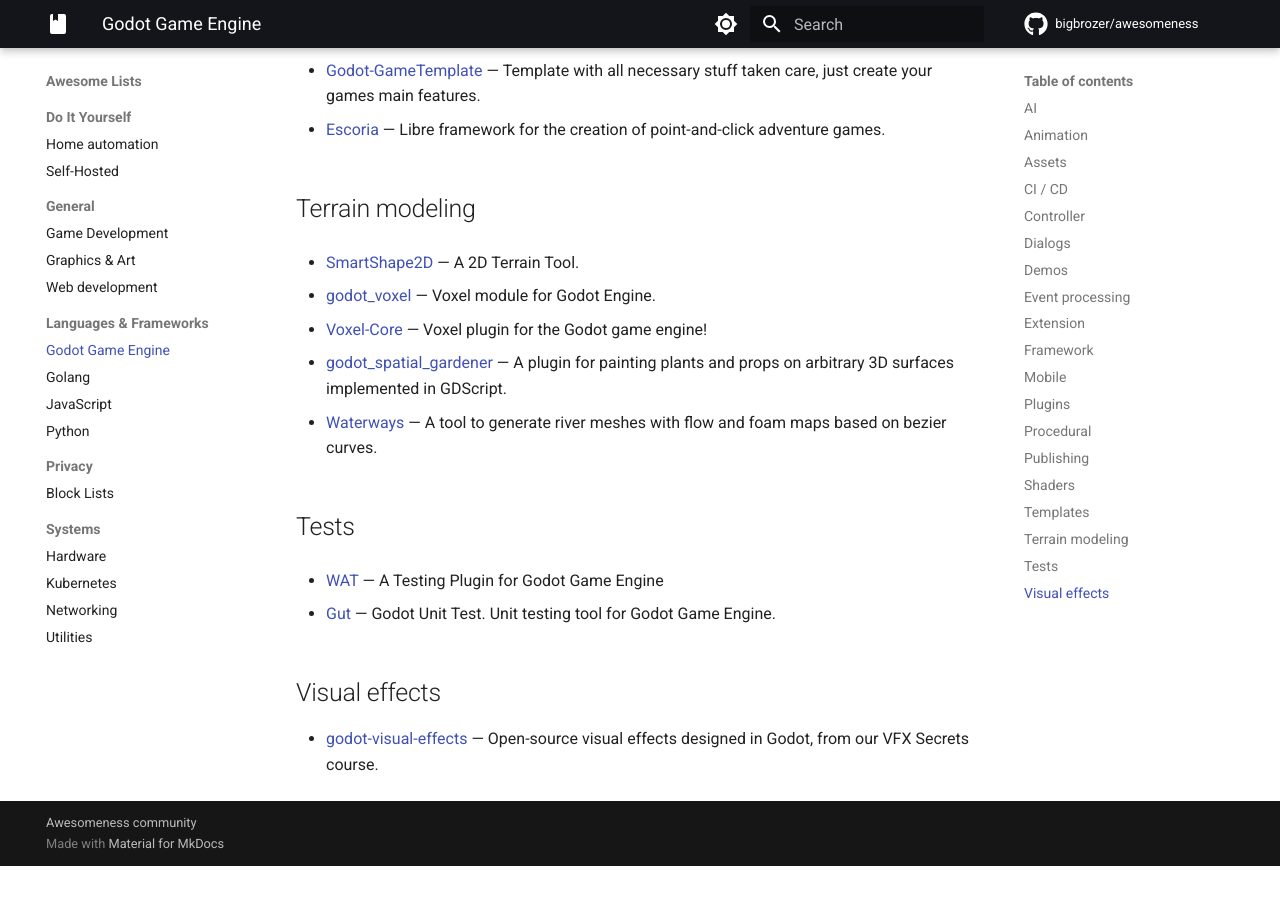
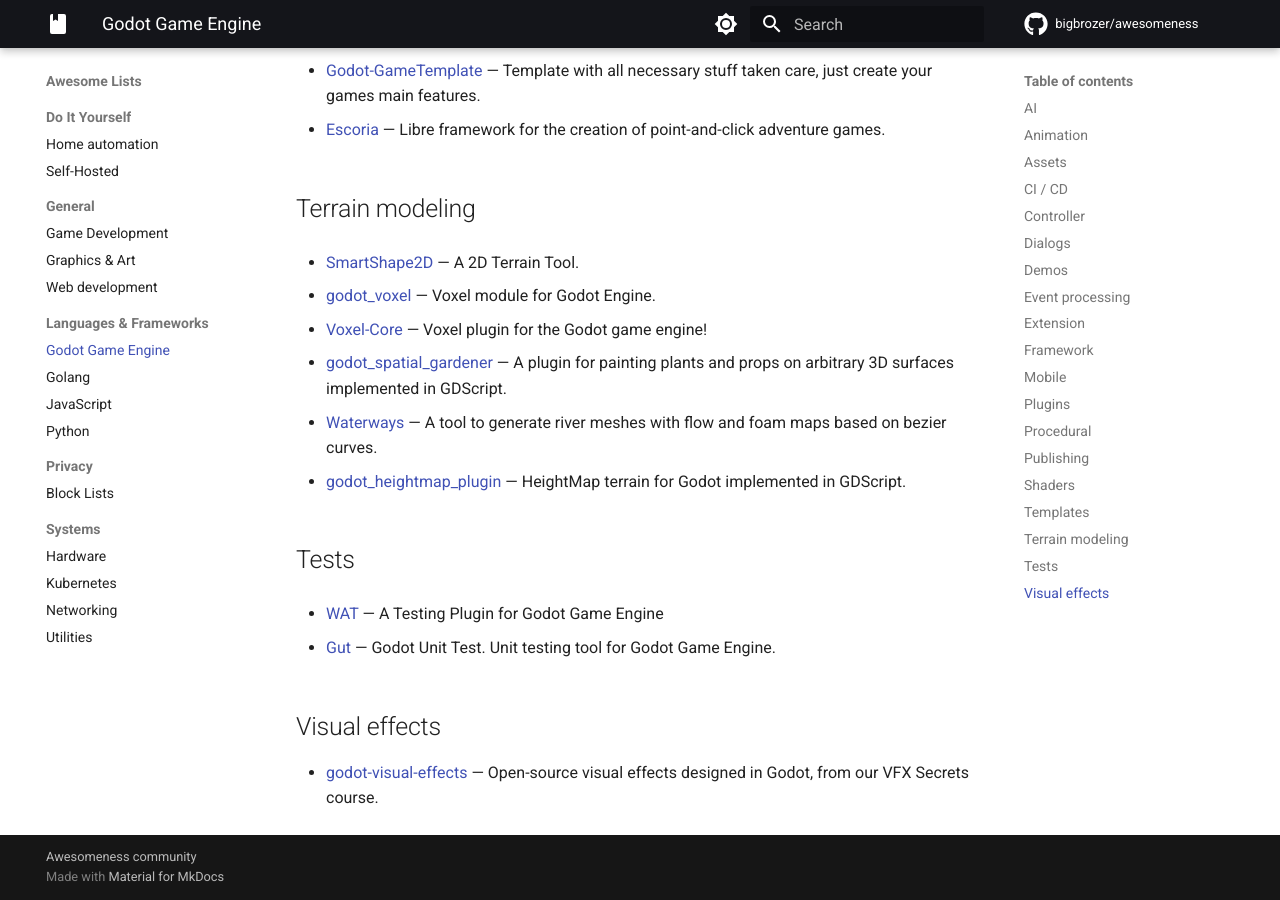
Before and after one commit to bigbrozer/awesomeness, an MkDocs documentation site: the page built from docs/lists/godot.md, in a window 1280 px wide and 900 px high, scrolled down 2598 px. Built offline with MkDocs 1.6.1 and Material for MkDocs 9.7.7, drawn with Linux system fonts in a browser that asks for light colours; comment, search, counter and statistics services are not loaded; before the commit the page ends 3464 px from its top, so only the background shows below that.

Commit message:
feat(godot): add `godot_heightmap_plugin`

```diff
--- a/docs/lists/godot.md
+++ b/docs/lists/godot.md
@@ -105,6 +105,8 @@ tags:
 
 - [Waterways](https://github.com/Arnklit/Waterways) — A tool to generate river meshes with flow and foam maps based on bezier curves.
 
+- [godot_heightmap_plugin](https://github.com/Zylann/godot_heightmap_plugin) — HeightMap terrain for Godot implemented in GDScript.
+
 ## Tests
 
 - [WAT](https://github.com/AlexDarigan/WAT) — A Testing Plugin for Godot Game Engine
```
